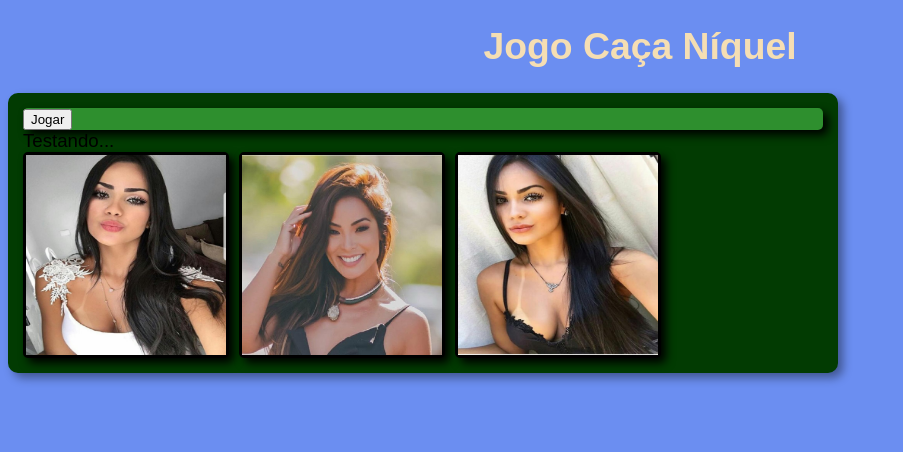
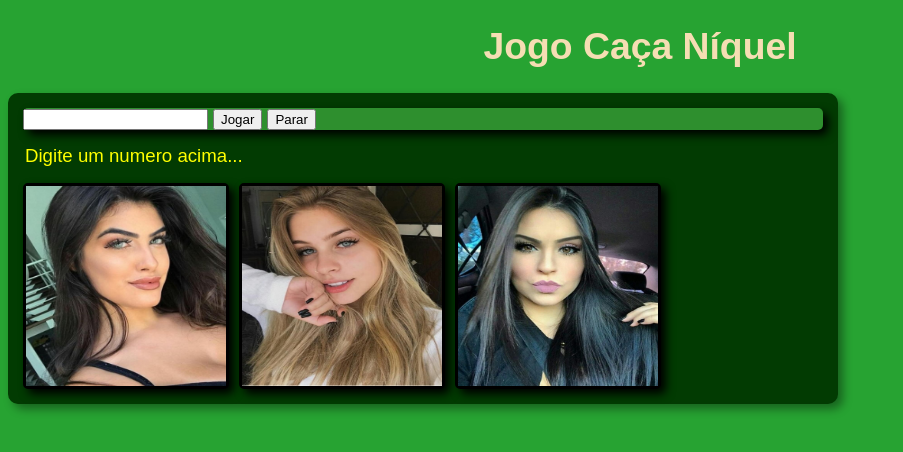
Before and after one commit to MarcosMurilo/meu-script-aleatorio, a plain HTML site: page CAÇA-NIQUEL/index.html in a window 1280 px wide. Both pictures are taken after a click on the button "Jogar". Shown: the whole page, without its empty margins (0-903 px from the left). Drawn offline with Linux system fonts and the light colour scheme.

Commit message:
Resolvidos mais umas etapas

```diff
--- a/CAÇA-NIQUEL/estilo.css
+++ b/CAÇA-NIQUEL/estilo.css
@@ -1,5 +1,5 @@
 body {
-    background: rgb(107, 142, 241);
+    background: rgb(39, 163, 50);
     font: normal 14pt Arial;
 }
 
@@ -25,8 +25,13 @@ section{
     font: normal 18px Arial;
     box-shadow: 5px 5px 10px black;
     color: white;
+    margin-bottom: 15px;
 
 
+}
+.saldo {
+    color: yellow;
+    margin-bottom: 15px;
 }
 
 .img-1 {
--- a/CAÇA-NIQUEL/index.html
+++ b/CAÇA-NIQUEL/index.html
@@ -14,10 +14,12 @@
 
     <section>
         <div class="placar" id="placar">
-                <button id="jogar" onclick="rodarRoleta()">Jogar</button>
+                <input id="credito" type="number">
+                <button id="jogar" onclick="roda()">Jogar</button>
+                <button id="para" onclick="para()">Parar</button>
         </div>
-         <div class="centro" id="centro">
-            Testando...
+         <div class="saldo" id="saldo" >
+                <option>Digite um numero acima...</option>
          </div>
 
                 <div class="img-1" id="img-1"> </div>
--- a/CAÇA-NIQUEL/script.js
+++ b/CAÇA-NIQUEL/script.js
@@ -3,6 +3,10 @@
 var eleQuadro3 = document.querySelector('#img-3')
 var eleQuadro2 = document.querySelector('#img-2')
 var eleQuadro1 = document.querySelector('#img-1')
+var saldo = document.getElementById('saldo')
+var mostraCredito = document.getElementById('saldo')
+var recebeRoleta
+
 
 
 
@@ -10,7 +14,131 @@ function rodarRoleta(){
 
 
     // ARRAY FONTE img/img-001.jpeg
-    let emoj = [
+    let bancoImg = [
+
+   "img/img-001.jpeg",
+   "img/img-002.jpeg",
+   "img/img-003.jpeg",
+   "img/img-004.jpeg",
+   "img/img-005.jpeg",
+   "img/img-006.jpeg",
+   "img/img-007.jpeg",
+   "img/img-008.jpg",
+   "img/img-009.jpg",
+   "img/img-010.jpeg",
+   "img/img-011.jpg",
+   "img/img-012.jpg",
+   "img/img-013.jpg"
+]
+let bancoImg2 = [
+
+   "img/img-001.jpeg",
+   "img/img-002.jpeg",
+   "img/img-003.jpeg",
+   "img/img-004.jpeg",
+   "img/img-005.jpeg",
+   "img/img-006.jpeg",
+   "img/img-007.jpeg",
+   "img/img-008.jpg",
+   "img/img-009.jpg",
+   "img/img-010.jpeg",
+   "img/img-011.jpg",
+   "img/img-012.jpg",
+   "img/img-013.jpg"
+]
+
+let bancoImg3 = [
+
+   "img/img-001.jpeg",
+   "img/img-002.jpeg",
+   "img/img-003.jpeg",
+   "img/img-004.jpeg",
+   "img/img-005.jpeg",
+   "img/img-006.jpeg",
+   "img/img-007.jpeg",
+   "img/img-008.jpg",
+   "img/img-009.jpg",
+   "img/img-010.jpeg",
+   "img/img-011.jpg",
+   "img/img-012.jpg",
+   "img/img-013.jpg"
+]
+   // limpa os quadroscom as fotos a cada vez q o botão é acionado
+         eleQuadro3.innerHTML = ''
+         eleQuadro2.innerHTML = ''
+         eleQuadro1.innerHTML = ''
+
+         // "girando a roleta das imagens"
+         let ran3 =  Math.floor(Math.random() * bancoImg.length) //mesmo valor ***
+         let ran2 =  Math.floor(Math.random() * bancoImg.length)
+         let ran1 =  Math.floor(Math.random() * bancoImg.length)
+
+         // COLOCANDO OS VALORES DO SALDO CONFORME RESULTADO DA ROLETA
+         if ( ran1 == ran2 && ran1 == ran3 ){
+            recebeRoleta =  300
+       } else if (ran1 == ran2 && ran1 != ran3){
+            recebeRoleta = 100
+       } else if (ran1 == ran3 )
+            recebeRoleta =  100
+         else if (ran2 == ran3 )
+            recebeRoleta = 100
+         else {
+
+            recebeRoleta = 50
+
+       }
+
+
+         // ADICIONA UM INDEX DE FORMA RANDÔMICA
+        // adiciona as fotos aleatóriamente quadro 3
+      if(bancoImg.length == bancoImg.length) { // mesmo valor ***
+         var quadro3 = document.createElement('img')
+         quadro3.setAttribute('src',`${bancoImg3[ran3]}`)
+         quadro3.setAttribute('width','200')
+         quadro3.setAttribute('height','200')
+         eleQuadro3.appendChild(quadro3)
+
+        // adiciona as fotos aleatóriamente quadro 2
+         var quadro2 = document.createElement('img')
+         quadro2.setAttribute('src',`${bancoImg2[ran2]}`)
+         quadro2.setAttribute('width','200')
+         quadro2.setAttribute('height','200')
+         eleQuadro2.appendChild(quadro2)
+
+         // adiciona as fotos aleatóriamente quadro 1
+         var quadro1 = document.createElement('img')
+        quadro1.setAttribute('src',`${bancoImg[ran1]}`)
+        quadro1.setAttribute('width','200')
+        quadro1.setAttribute('height','200')
+        eleQuadro1.appendChild(quadro1)
+         }
+
+} //  FIM  rodarRoleta()
+
+    // função faz correr as fotos nos 3 quadros
+  function roda() {
+      rodandoRoleta = setInterval(rodarRoleta, 100)
+  }
+
+
+
+  // função faz parar as fotos nos quadros
+  function para() {
+   var recebeInput = document.getElementById('credito').value
+
+      saldo.innerHTML =''
+      var credito = parseInt(recebeInput)
+      let item = document.createElement('option')
+      item.text = `digitado ${credito} + sorteado ${recebeRoleta} = ${credito + recebeRoleta}`
+      item.value = credito
+      mostraCredito.appendChild(item)
+      var para = clearInterval(rodandoRoleta)
+
+  }
+
+
+/*
+let emoj = [
     "img/img-001.jpeg",
     "img/img-002.jpeg",
     "img/img-003.jpeg",
@@ -20,51 +148,13 @@ function rodarRoleta(){
     "img/img-007.jpeg",
     "img/img-008.jpg",
     "img/img-009.jpg",
-    "img/img-010.jpeg"
+    "img/img-010.jpeg",
+    "img/img-011.jpg",
+    "img/img-012.jpg",
+    "img/img-013.jpg"
 ]
-     var w = emoj[7]
-
-    eleQuadro3.innerHTML = ''
-    eleQuadro2.innerHTML = ''
-    eleQuadro1.innerHTML = ''
-     //for(let x = 0; x < 3; x++ ){
-         let ran3 =  Math.floor(Math.random() * 10)
-         let ran2 =  Math.floor(Math.random() * 10)
-         let ran1 =  Math.floor(Math.random() * 10)
-
-         // ADICIONA UM INDEX DE FORMA RANDÔMICA
-        // adiciona as fotos aleatóriamente quadro 3
-         if(emoj.length == 10) {
-            var quadro3 = document.createElement('img')
-            quadro3.setAttribute('src',`${emoj[ran3]}`)
-            quadro3.setAttribute('width','200')
-            quadro3.setAttribute('height','200')
-            eleQuadro3.appendChild(quadro3)
-
-        // adiciona as fotos aleatóriamente quadro 2
-         var quadro2 = document.createElement('img')
-         quadro2.setAttribute('src',`${emoj[ran2]}`)
-         quadro2.setAttribute('width','200')
-         quadro2.setAttribute('height','200')
-         eleQuadro2.appendChild(quadro2)
-
-         // adiciona as fotos aleatóriamente quadro 1
-         var quadro1 = document.createElement('img')
-        quadro1.setAttribute('src',`${emoj[ran1]}`)
-        quadro1.setAttribute('width','200')
-        quadro1.setAttribute('height','200')
-        eleQuadro1.appendChild(quadro1)
-         }
-     //}
 
 
+*/
 
-
-
-
-
-
-}
-function myFunction() {
-    document.getElementById('img-2').style.backgroundImage = "url('img/img-006.jpeg')";
-  }
+console.log(r)
```
Also changed, not shown: CAÇA-NIQUEL/img/img-011.jpg (added), CAÇA-NIQUEL/img/img-012.jpg (added), CAÇA-NIQUEL/img/img-013.jpeg (added), CAÇA-NIQUEL/img/img-013.jpg (added).
